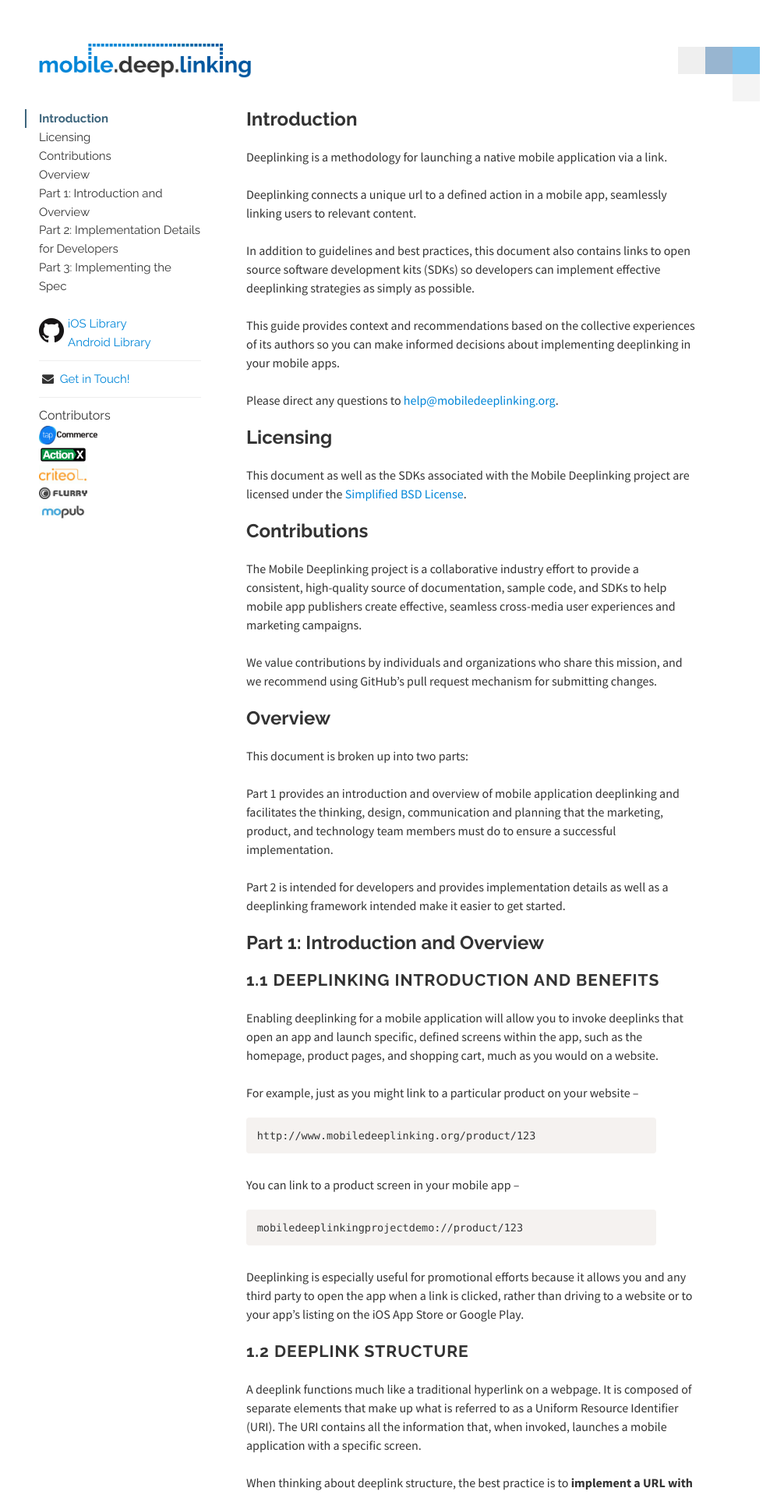
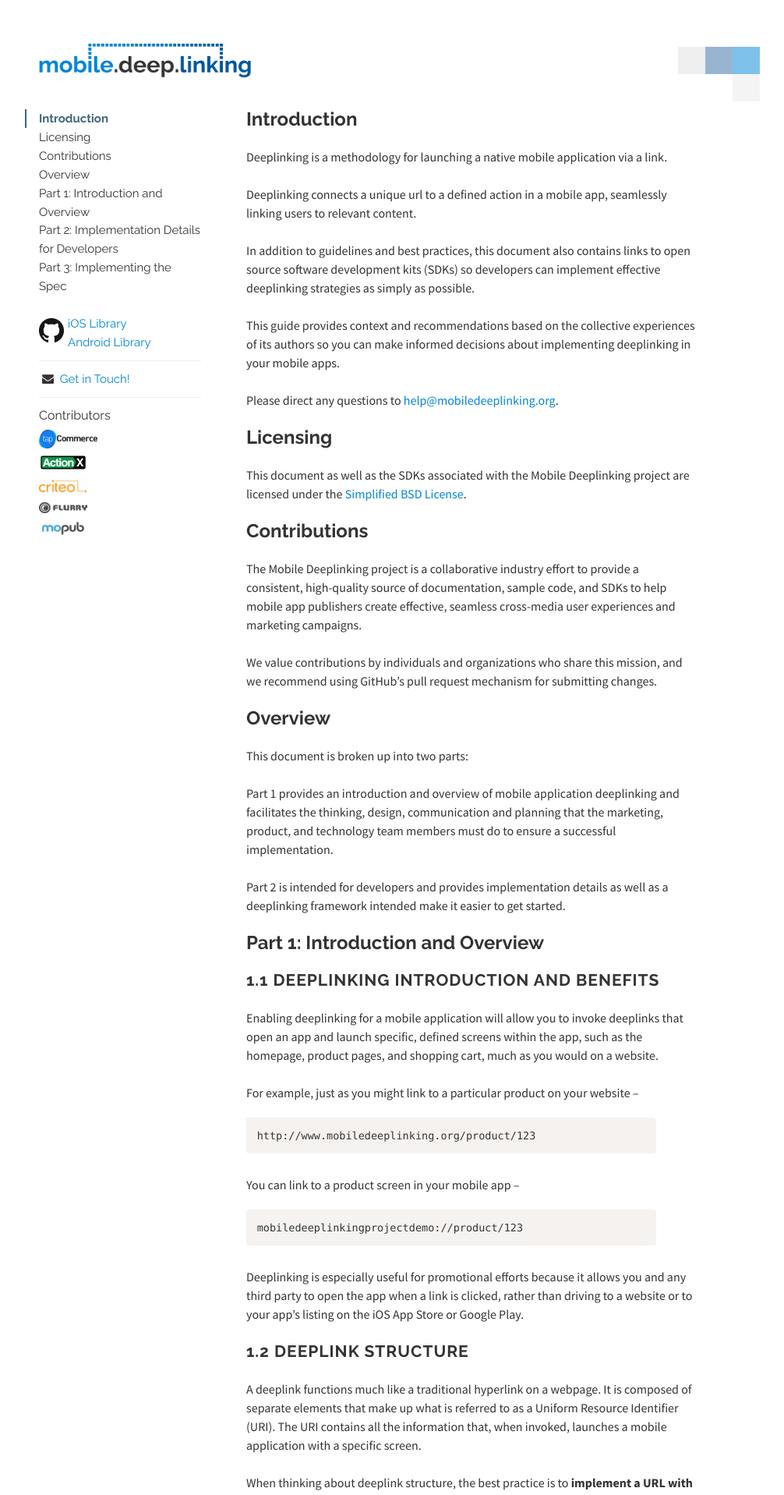
Before and after one commit to mobiledeeplinking/mobiledeeplinking.github.io, a Jekyll site: the page built from index.html, in a window 1280 px wide. Shown: the top 1917 px of the page at 78% size, without its empty margins (149-1155 px from the left). Built offline with Jekyll 4.4.1, drawn with Linux system fonts in a browser that asks for light colours; nearby versions of some CDN libraries; Markdown is read by kramdown in place of the engine named in the settings.

Commit message:
Small CSS Tweaks.

```diff
--- a/css/main.css
+++ b/css/main.css
@@ -431,6 +431,7 @@ div.contact {
 .logos img {
   max-height:24px;
   width:62px;
+  margin-top:6px;
 }
 
 #sidebar hr {
```
